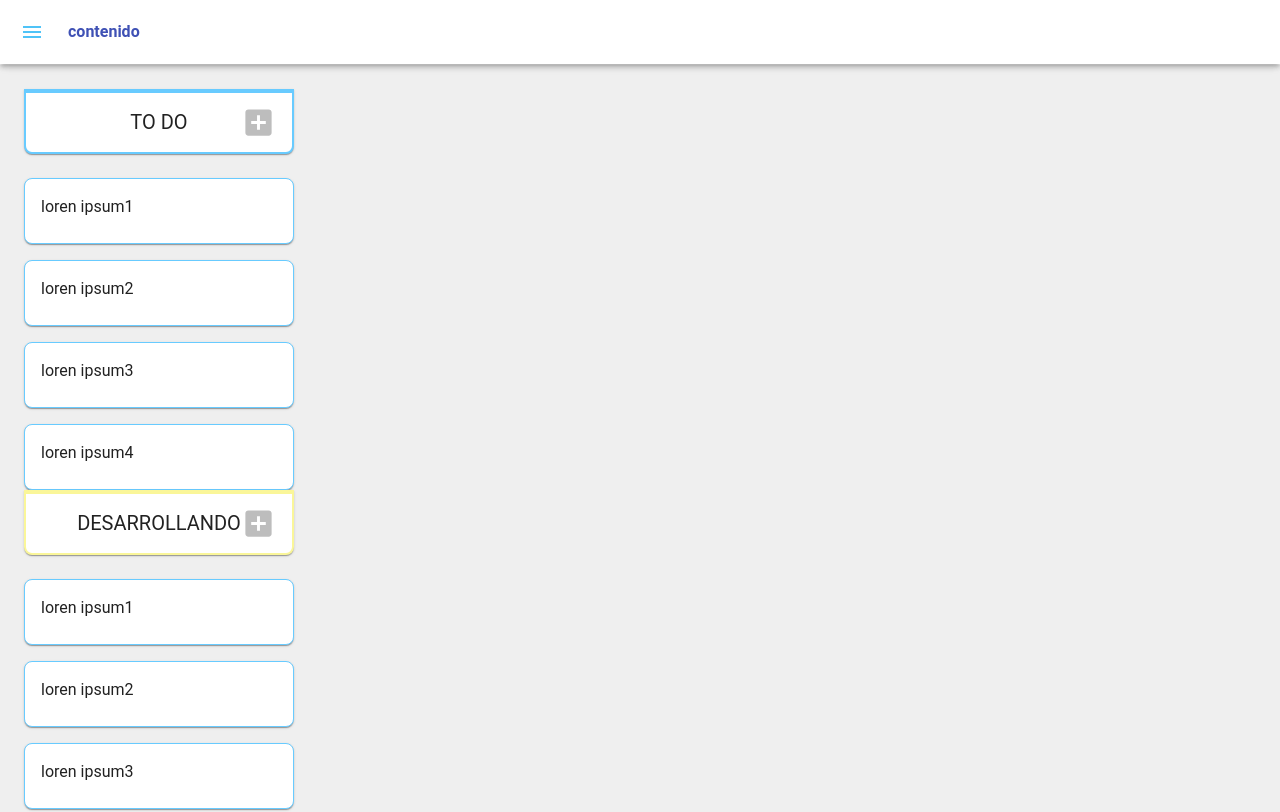
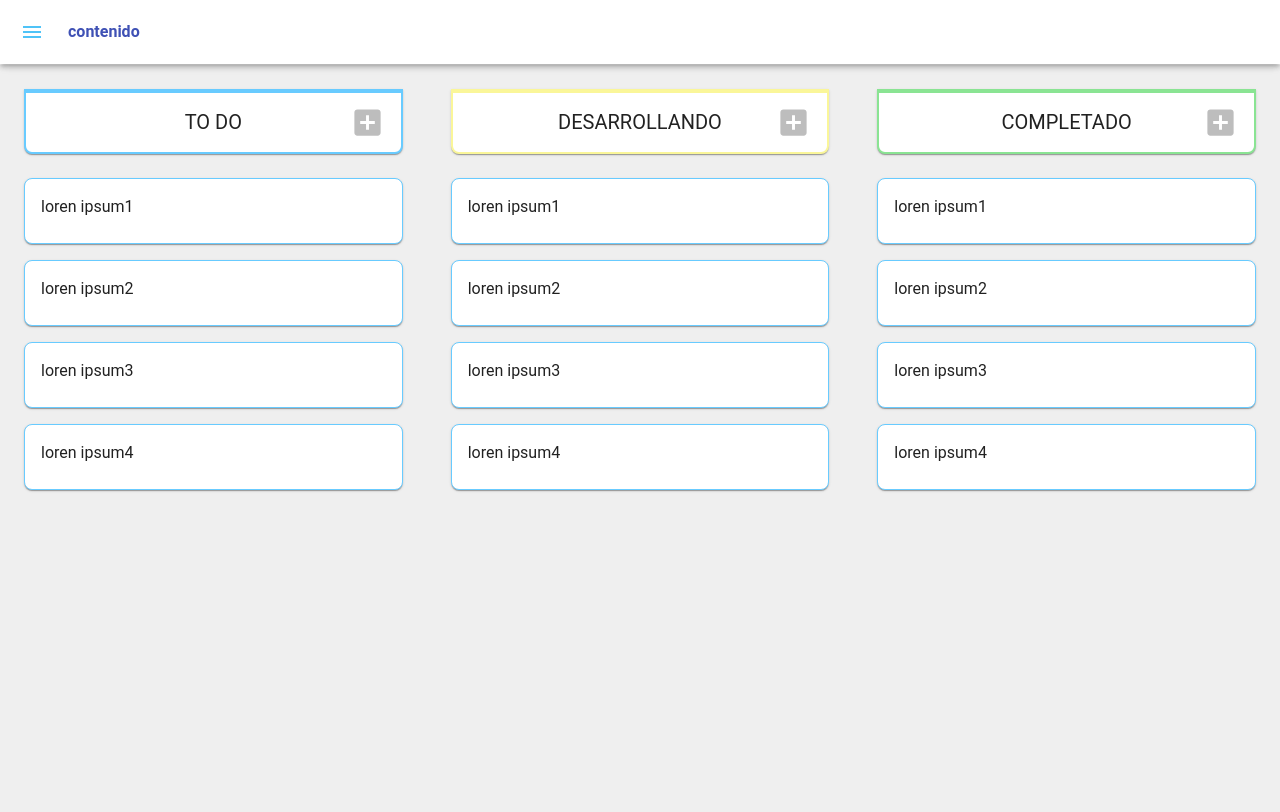
Before and after one commit to carosalazar28/dayler-planner, a React (Vite) app: page /board in a window 1280 px wide. Shown: the top 812 px of the page. Built offline with nearby package versions, Linux system fonts and the light colour scheme.

Commit message:
refac board for add two pipelines more

```diff
--- a/src/components/App/Main.tsx
+++ b/src/components/App/Main.tsx
@@ -2,13 +2,13 @@ import RenderRoutes from '@/routes/RenderRoutes'
 import { styled } from '@mui/material/styles'
 
 interface MainProps {
-  minWidth: number
+  minwidth: number
   open?: boolean
 }
 
 const Main = styled('main', {
   shouldForwardProp: (prop) => prop !== 'open',
-})<MainProps>(({ theme, open, minWidth }) => ({
+})<MainProps>(({ theme, open, minwidth }) => ({
   flexGrow: 1,
   padding: theme.spacing(3),
   backgroundColor: theme.palette.grey[200],
@@ -19,7 +19,7 @@ const Main = styled('main', {
     duration: theme.transitions.duration.leavingScreen,
   }),
   ...(open && {
-    marginLeft: `${minWidth}px`,
+    marginLeft: `${minwidth}px`,
     transition: theme.transitions.create('margin', {
       easing: theme.transitions.easing.easeOut,
       duration: theme.transitions.duration.enteringScreen,
@@ -27,9 +27,9 @@ const Main = styled('main', {
   }),
 }))
 
-function MainPaper({ minWidth, open }: MainProps) {
+function MainPaper({ minwidth, open }: MainProps) {
   return (
-    <Main open={open} minWidth={minWidth}>
+    <Main open={open} minwidth={minwidth}>
       <RenderRoutes />
     </Main>
   )
--- a/src/components/App/Navbar/AppBar.tsx
+++ b/src/components/App/Navbar/AppBar.tsx
@@ -6,22 +6,22 @@ import MenuIcon from '@mui/icons-material/Menu'
 import { Typography } from '@mui/material'
 
 interface AppBarProps extends MuiAppBarProps {
-  minWidth: number
+  minwidth: number
   open?: boolean
   handleDrawerOpen?: () => void
 }
 
 const AppBar = styled(MuiAppBar, {
   shouldForwardProp: (prop) => prop !== 'open',
-})<AppBarProps>(({ theme, open, minWidth }) => ({
+})<AppBarProps>(({ theme, open, minwidth }) => ({
   backgroundColor: theme.palette.common.white,
   transition: theme.transitions.create(['margin', 'width'], {
     easing: theme.transitions.easing.sharp,
     duration: theme.transitions.duration.leavingScreen,
   }),
   ...(open && {
-    width: `calc(100% - ${minWidth}px)`,
-    marginLeft: `${minWidth}px`,
+    width: `calc(100% - ${minwidth}px)`,
+    marginLeft: `${minwidth}px`,
     transition: theme.transitions.create(['margin', 'width'], {
       easing: theme.transitions.easing.easeOut,
       duration: theme.transitions.duration.enteringScreen,
@@ -29,9 +29,9 @@ const AppBar = styled(MuiAppBar, {
   }),
 }))
 
-function AppBarFixed({ open, handleDrawerOpen, minWidth }: AppBarProps) {
+function AppBarFixed({ open, handleDrawerOpen, minwidth }: AppBarProps) {
   return (
-    <AppBar position="fixed" open={open} minWidth={minWidth}>
+    <AppBar position="fixed" open={open} minwidth={minwidth}>
       <Toolbar>
         <IconButton
           color="inherit"
--- a/src/components/App/Sidebar/Index.tsx
+++ b/src/components/App/Sidebar/Index.tsx
@@ -28,7 +28,7 @@ function TemporaryDrawer() {
       <AppBarFixed
         open={open}
         handleDrawerOpen={handleDrawerOpen}
-        minWidth={drawerWidth}
+        minwidth={drawerWidth}
       />
       <Drawer
         anchor="left"
@@ -68,7 +68,7 @@ function TemporaryDrawer() {
           </List>
         </Nav>
       </Drawer>
-      <MainPaper minWidth={drawerWidth} open={open} />
+      <MainPaper minwidth={drawerWidth} open={open} />
     </>
   )
 }
--- a/src/components/Board/Pipeline.tsx
+++ b/src/components/Board/Pipeline.tsx
@@ -1,4 +1,4 @@
-import { useState, useCallback } from 'react'
+import { useState, useCallback, useEffect } from 'react'
 import update from 'immutability-helper'
 
 import { styled } from '@mui/material'
@@ -27,16 +27,22 @@ const mockData = [
 ]
 
 const PipelineContainer = styled('div')(({ theme }) => ({
+  '& > div': {
+    marginBottom: theme.spacing(3),
+  },
+}))
+
+const Pipelines = styled('section')(({ theme }) => ({
   display: 'grid',
-  gridTemplateRows: 'repeat(auto-fill, minmax(48px, 1fr))',
-  gridTemplateColumns: 270,
-  gap: theme.spacing(3),
+  gap: theme.spacing(6),
+  [theme.breakpoints.up('sm')]: {
+    gridTemplateColumns: 'repeat(3, minmax(270px, 1fr))',
+  },
 }))
 
 const ContainerTask = styled('section')(({ theme }) => ({
   display: 'grid',
   gridTemplateRows: 'repeat(auto-fill, minmax(50px, 1fr))',
-  gridTemplateColumns: 270,
   gap: theme.spacing(2),
 }))
 
@@ -58,8 +64,12 @@ function Pipeline() {
     [cards]
   )
 
+  useEffect(() => {
+    console.log('cards')
+  }, [])
+
   return (
-    <section>
+    <Pipelines>
       <PipelineContainer>
         <Title status="INFO" />
         <ContainerTask>
@@ -99,7 +109,7 @@ function Pipeline() {
           ))}
         </ContainerTask>
       </PipelineContainer>
-    </section>
+    </Pipelines>
   )
 }
 
--- a/src/main.tsx
+++ b/src/main.tsx
@@ -6,7 +6,9 @@ import App from '@/components/App/Index'
 
 import './index.css'
 
-ReactDOM.createRoot(document.getElementById('root')!).render(
+const root = ReactDOM.createRoot(document.getElementById('root') as HTMLElement)
+
+root.render(
   <React.StrictMode>
     <App />
   </React.StrictMode>
--- a/src/routes/RenderRoutes.tsx
+++ b/src/routes/RenderRoutes.tsx
@@ -1,5 +1,6 @@
+import { Routes, Route } from 'react-router-dom'
+
 import { BoardView } from '@/pages/Board'
-import { Routes, Route } from 'react-router-dom'
 
 import * as routes from './routes'
 
```
